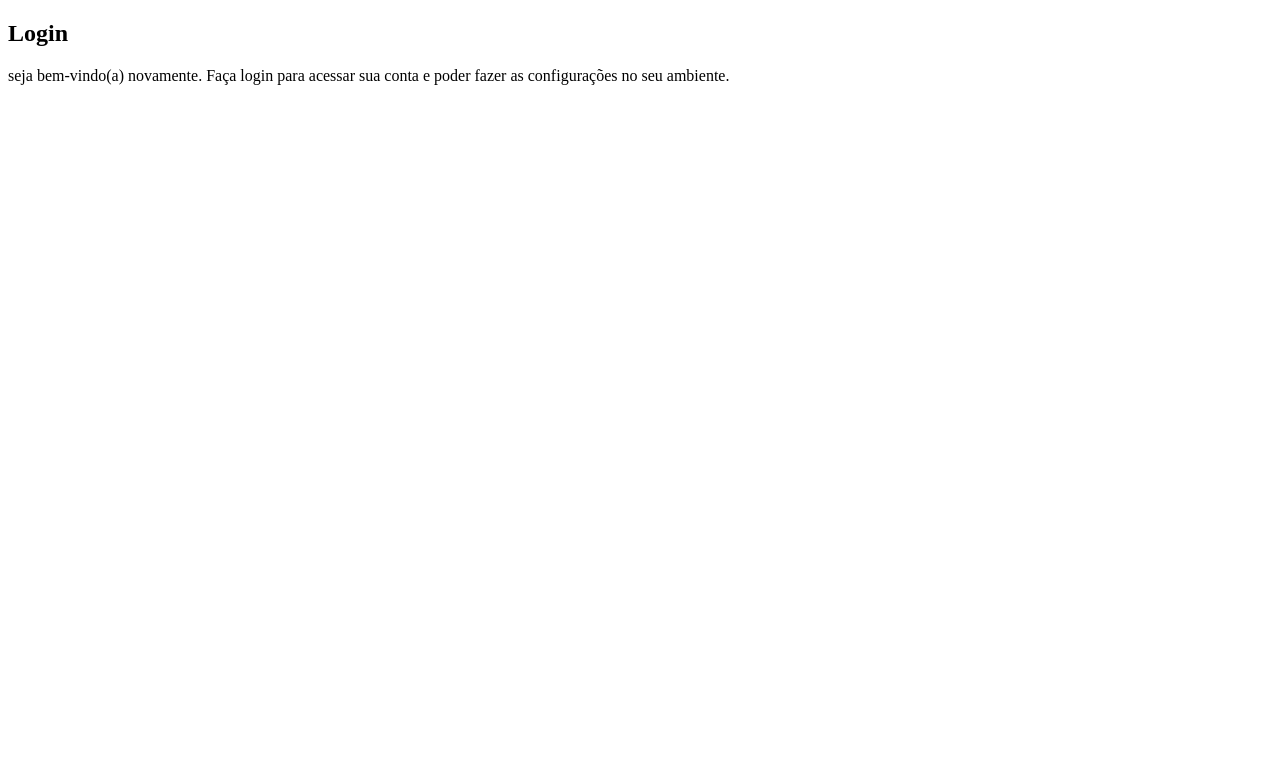
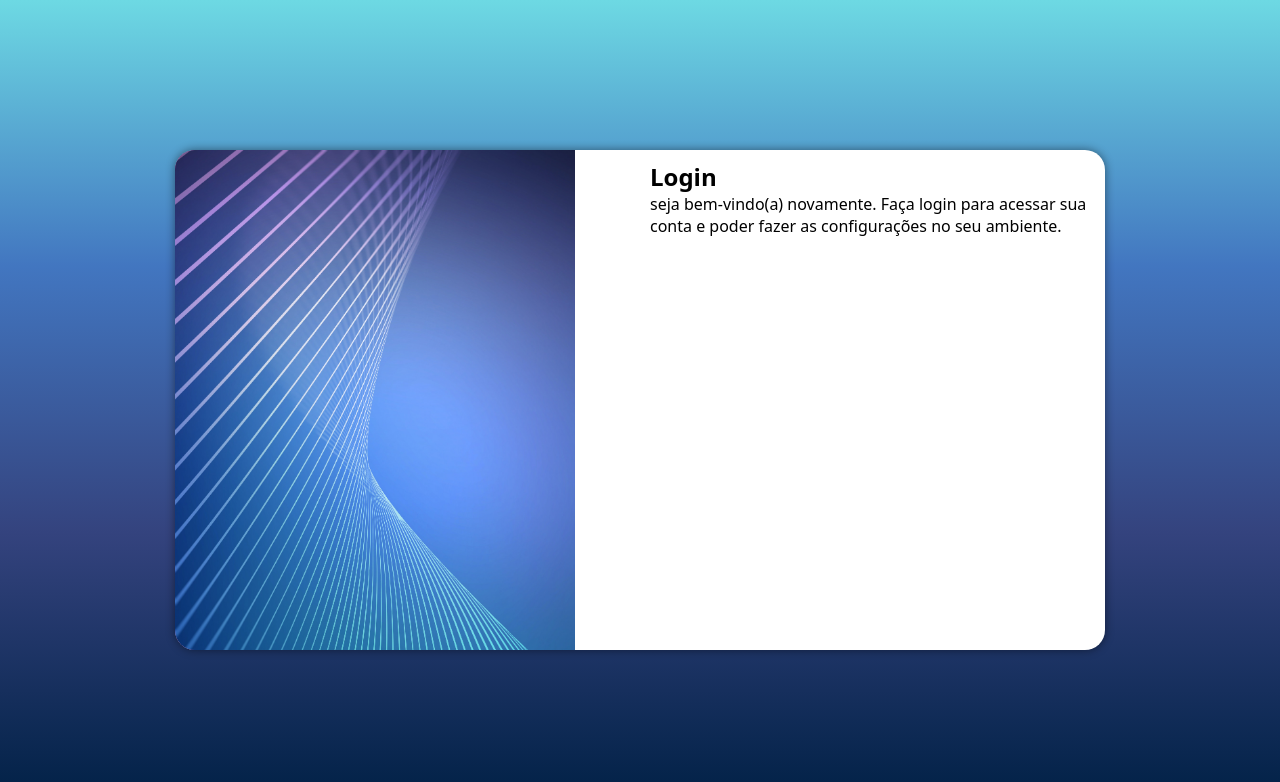
Before and after one commit to lucasgoncalvesdg/projeto-login, a plain HTML site: page index.html in a window 1280 px wide. Drawn offline with Linux system fonts and the light colour scheme.

Commit message:
media query responsivo

```diff
--- /dev/null
+++ b/estilos/media-query.css
@@ -0,0 +1,38 @@
+@charset "UTF-8";
+
+@media screen  and (min-width: 768px) and (max-width: 992px) {
+    body{
+        background-image: linear-gradient(to top, #012146,#34437E, #4276C0, #6DD9E3 );
+    }
+    section#login{
+        width: 80vw;
+    }
+    section#login > div#imagem{
+        float: left;
+        width: 30%;
+        height: 100%;
+
+    }
+    section#login > div#formulario{
+        float: right;
+        width: 70%;
+    }
+
+}
+@media screen and (min-width:992px){
+    body{
+        background-image: linear-gradient(to top, #012146,#34437E, #4276C0, #6DD9E3 );
+    }
+    section#login {
+        width: 930px;
+    }
+    section#login > div#imagem{
+        float: left;
+        width: 43%;
+        height: 100%;
+    }
+    section#login > div#formulario {
+        float: right;
+        width: 50%;
+    }
+}
--- a/estilos/style.css
+++ b/estilos/style.css
@@ -5,3 +5,52 @@ paleta de cores
 verde: #49a09d
 lilás: #5f2c82
 */
+*{
+    font-family: system-ui, -apple-system, BlinkMacSystemFont, 'Segoe UI', Roboto, Oxygen, Ubuntu, Cantarell, 'Open Sans', 'Helvetica Neue', sans-serif;
+    padding: 0px;
+    margin: 0px;
+    box-sizing: border-box;
+
+}
+body{
+    background-image: linear-gradient(to top, #012146,#34437E, #4276C0, #6DD9E3 );
+}
+
+body,html {
+    background-color: #5f2c82;
+    height: 100vh;
+    width: 100vw;
+}
+main{
+    position: relative;
+    height: 100vh;
+    width: 100vw;
+}
+section#login{
+    position: absolute;
+    top: 50%;
+    left: 50%;
+    transform: translate(-50%, -50%);
+    background-color: white;
+    width: 250px;
+    height: 500px;
+    border-radius:  20px;
+    overflow: hidden;
+    box-shadow: 0px 0px 10px rgba(0, 0, 0, 0.473);
+
+    transition: width 0.3s,height 0.3s;
+    transition-timing-function: ease;
+}
+section#login > div#imagem {
+    display: block;
+    background:  #5f2c82 url(../imagens/sean-whang.jpg) no-repeat;
+    height: 200px;
+    background-size: cover;
+    background-position: center top;
+
+
+}
+section#login > div#formulario{
+    display: block;
+    padding: 10px;
+}
--- a/index.html
+++ b/index.html
@@ -5,6 +5,7 @@
     <meta name="viewport" content="width=device-width, initial-scale=1.0">
     <title>Login</title>
     <link rel="stylesheet" href="estilos/style.css">
+    <link rel="stylesheet" href="estilos/media-query.css">
 </head>
 <body>
     <main>
```
